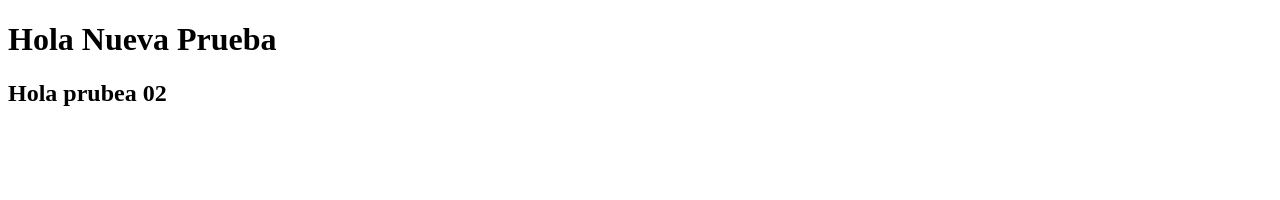
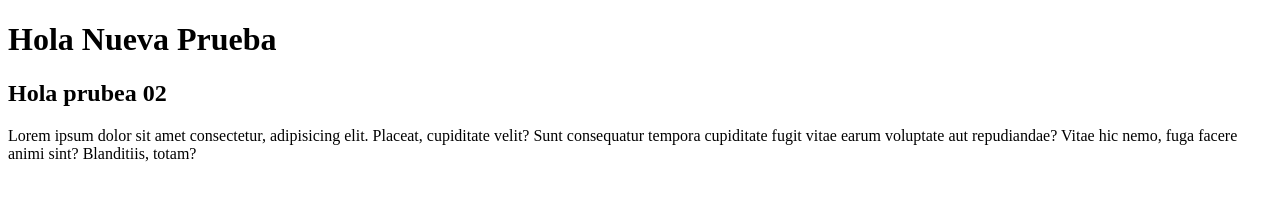
Before and after one commit to focampo0725/PrimerRepositorio, a plain HTML site: page index.html in a window 1280 px wide. Drawn offline with Linux system fonts and the light colour scheme.

Commit message:
Segundo Commit

```diff
--- a/index.html
+++ b/index.html
@@ -9,6 +9,8 @@
 
     <h1>Hola Nueva Prueba</h1>
     <h2>Hola prubea 02</h2>
+    <p>Lorem ipsum dolor sit amet consectetur, adipisicing elit. Placeat, cupiditate velit? Sunt consequatur tempora cupiditate fugit vitae earum voluptate
+         aut repudiandae? Vitae hic nemo, fuga facere animi sint? Blanditiis, totam?</p>
 
 </body>
 </html>
```
